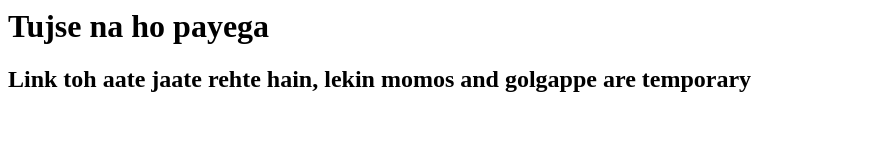
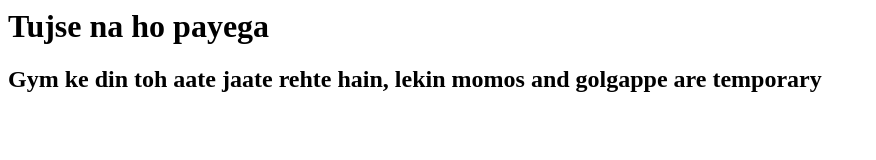
Before and after one commit to narayanan0202/temporary, a plain HTML site: page index.html in a window 1280 px wide. Shown: the whole page, without its empty margins (0-876 px from the left). Drawn offline with Linux system fonts and the light colour scheme.

Commit message:
Update index.html

```diff
--- a/index.html
+++ b/index.html
@@ -1,4 +1,4 @@
 <html>
 <h1> Tujse na ho payega </h1>
-<h2> Link toh aate jaate rehte hain, lekin momos and golgappe are temporary </h2>
+<h2> Gym ke din toh aate jaate rehte hain, lekin momos and golgappe are temporary </h2>
 </html>
```
